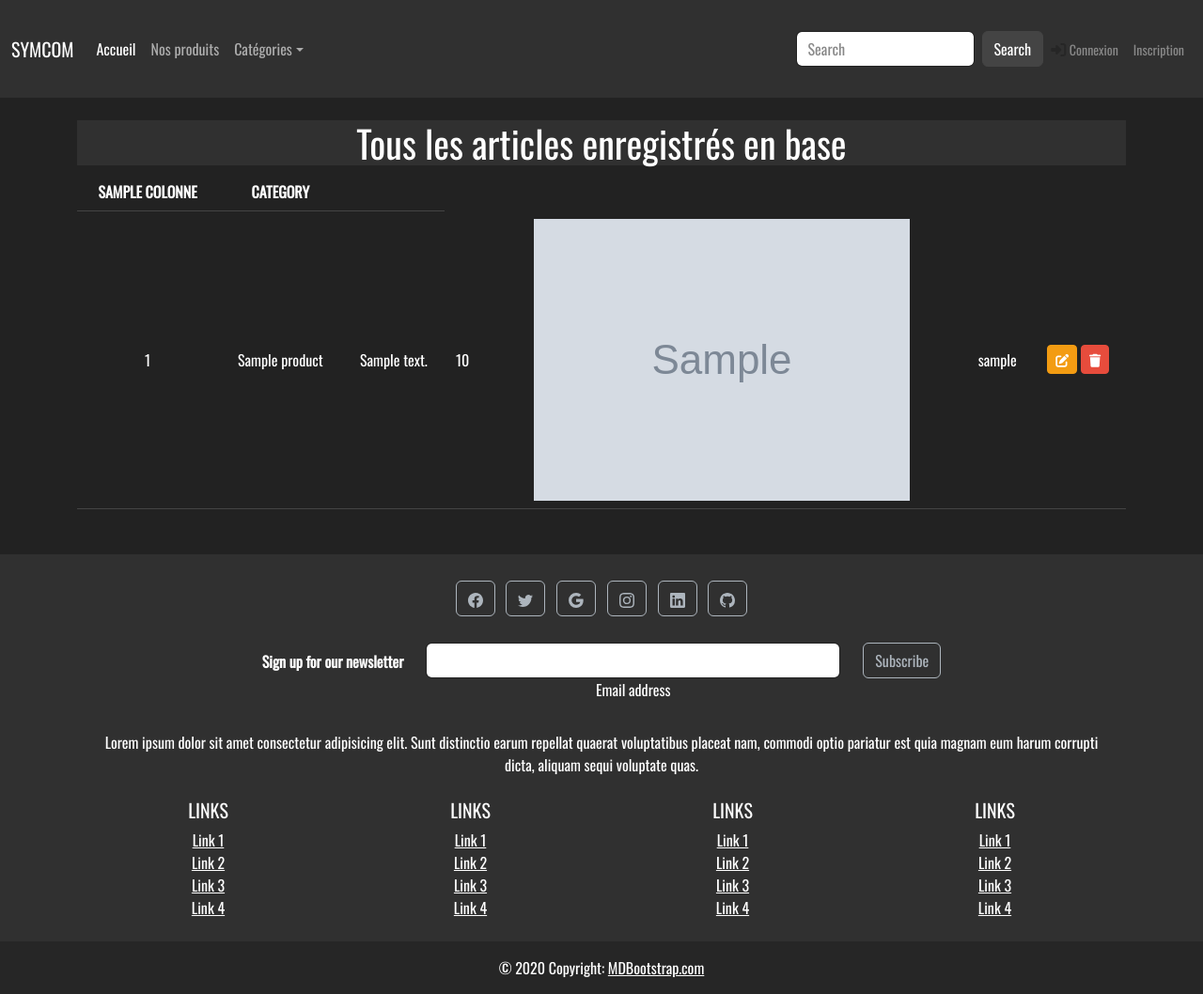
After one commit to Archibald09/symcom, a Symfony app: template templates/admin/products.html.twig in a window 1280 px wide. The commit adds this page. Shown: the whole page at 94% size. Run offline with Twig, Linux system fonts and the light colour scheme; the template is opened without the code that fills it: most values are stand-ins (such as "Sample title", 1, 10 or a date in 2020); grey boxes marked "Sample" are stand-in pictures; some libraries are stand-ins or nearby versions.

Commit message:
màj_2604

```diff
--- a/templates/_incs/_nav.html.twig
+++ b/templates/_incs/_nav.html.twig
@@ -17,9 +17,12 @@
         <li class="nav-item">
           <a class="nav-link" href="{{ path ('app_product') }}">Nos produits</a>
         </li>
+
+        {% if is_granted('ROLE_USER') %}
         <li class="nav-item">
-          <a class="nav-link" href="#">À propos</a>
+          <a class="nav-link" href="#">Profile</a>
         </li>
+        {% endif %}
 
         {% include "_incs/_cat_nav.html.twig" %}
 
@@ -28,6 +31,26 @@
         <input class="form-control me-sm-2" type="text" placeholder="Search">
         <button class="btn btn-secondary my-2 my-sm-0" type="submit">Search</button>
       </form>
+
+       <nav class="navbar">
+
+      <ul class="navbar-nav narbar-right">
+
+        {% if not app.user %}
+        <li class="nav-item"><a href=" {{ path ('app_login')}} " class="nav-link"> <i class="fa-solid fa-right-to-bracket"></i> <small class="text-muted">Connexion</small></a></li>
+
+        <li class="nav-item"><a href=" {{ path ('app_register')}} " class="nav-link"><small class="text-muted">Inscription</small></a></li>
+
+        {% else %}
+
+          <li class="nav-item"><a href=" {{ path ('app_logout')}} " class="nav-link"><i class="fa-solid fa-power-off"></i><small class="text-muted"> Connecté(e)</small></a></li>
+
+        {% endif %}
+      </ul>
     </div>
+
+
+
+
   </div>
 </nav>
--- /dev/null
+++ b/templates/admin/products.html.twig
@@ -0,0 +1,60 @@
+{% extends 'base.html.twig' %}
+
+{% block title %}Gestion des produits{% endblock %}
+
+{% block body %}
+
+    {# {{ dump(colonnes) }}
+
+    {{ dump(products) }} #}
+
+    <div class="container my-5">
+
+        <h2 class="text-center text-white bg-dark title mx-auto">Tous les articles enregistrés en base</h2>
+
+            <table class="table table-stripperv col-md-6">
+
+                <tr class="text-center">
+
+                    {% for row in colonnes %}
+
+                        <th> {{ row|upper }} </th>
+
+                    {% endfor %}
+
+                    <th>CATEGORY</th>
+                    <th></th>
+
+                </tr>
+
+
+                    {% for p in products %}
+
+                        <tr class="text-center">
+
+                            <td class="align-middle">{{ p.id }}</td>
+                            <td class="align-middle">{{ p.title }}</td>
+                            <td class="align-middle">{{ p.content }}</td>
+                            <td class="align-middle">{{ p.price }}</td>
+                            <td class="align-middle"> <img class="img-fluid" src="{{ p.picture }}"></td>
+                            <td class="align-middle">{{ p.category.slug }}</td>
+                            <td class="align-middle">
+                                <a href="" class="btn btn-sm btn-warning"><i class="fa-solid fa-pen-to-square"></i></a>
+
+                                <a href="" class="btn btn-sm btn-danger"><i class="fa-solid fa-trash"></i></a>
+
+
+                            </td>
+
+                        </tr>
+
+                    {% endfor %}
+
+
+
+            </table>
+
+
+    </div>
+
+{% endblock %}
--- a/templates/home/index.html.twig
+++ b/templates/home/index.html.twig
@@ -18,9 +18,9 @@
                 <p class="lead">
                     <!-- Button trigger modal -->
                     <div class="row">
-                        <button type="button" class="btn btn-success btn-lg"
-                        data-bs-toggle="modal" data-bs-target"#modelId">CONNEXION</button>
-                    <a class="btn btn-primary btn-lg" href="Jumbo action link" role="button">S'INSCRIRE</a>
+
+                    <a href=" {{ path ('app_login')}} " class="btn btn-success btn-lg" href="Jumbo action link" role="button">CONNEXION</a>
+                    <a href=" {{ path ('app_register')}} " class="btn btn-primary btn-lg" href="Jumbo action link" role="button">S'INSCRIRE</a>
                 </p>
         </div>
         <div class="row py-5 rounded">
```
Also changed, not shown: src/Controller/AdminController.php (added, +36 -0 lines), templates/admin/index.html.twig (added, +23 -0 lines), 1 other file.
